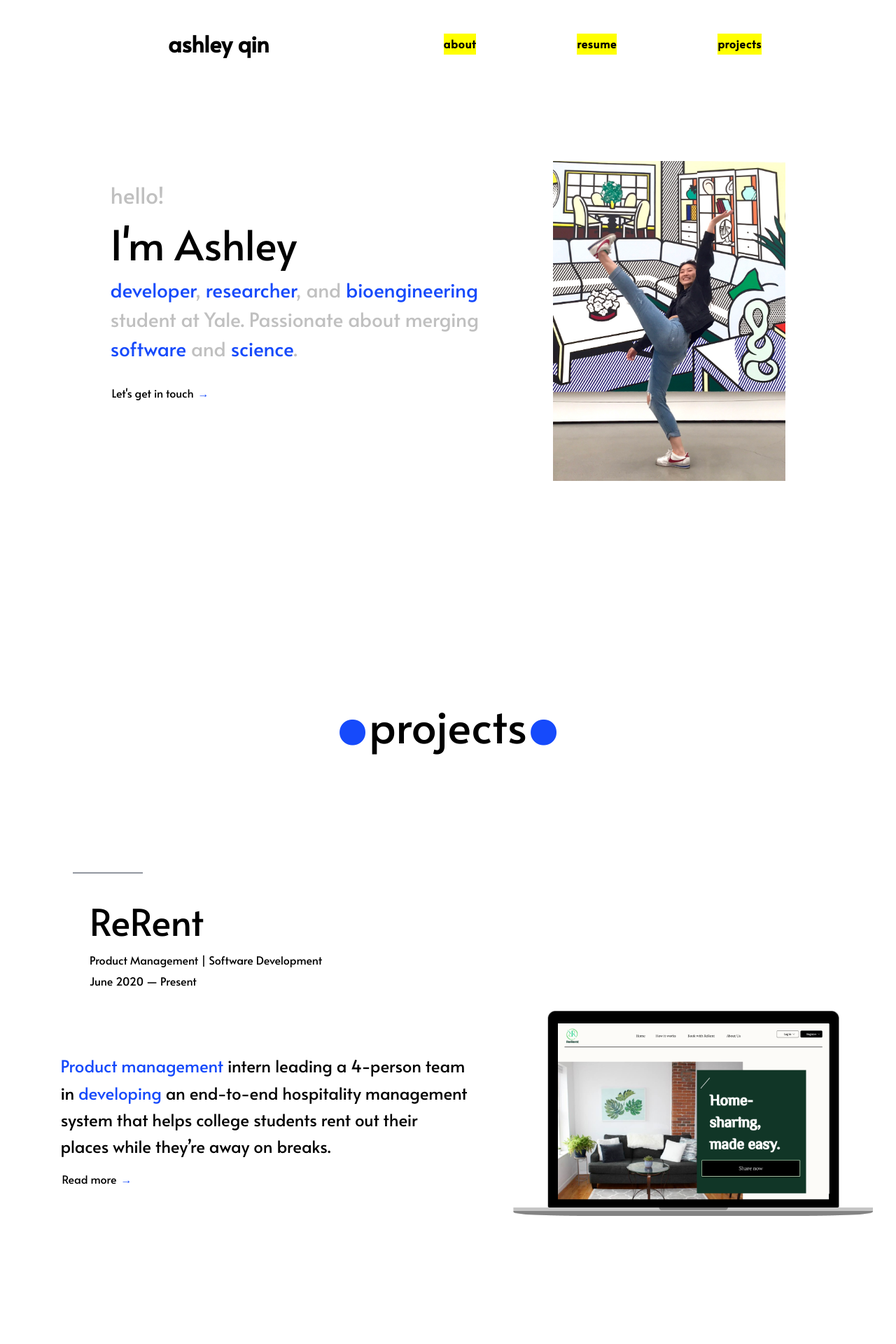
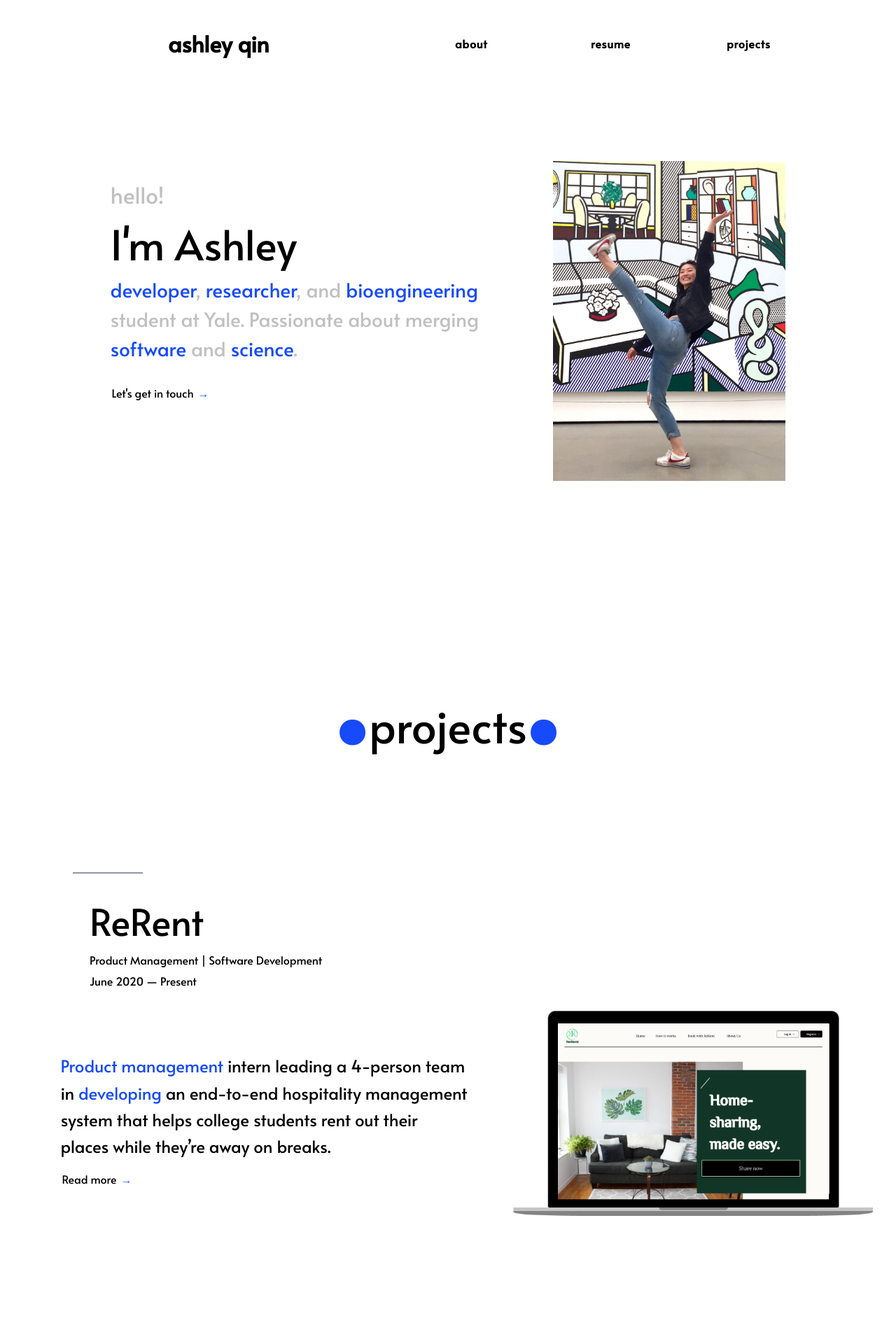
Before and after one commit to ashleyyqin/ashleyyqin.github.io, a Jekyll site: the page built from index.html, in a window 1280 px wide. Shown: the top 1920 px of the page at 70% size. Built offline with Jekyll 4.4.1, drawn with Linux system fonts in a browser that asks for light colours.

Commit message:
fixing nav

```diff
--- a/index.html
+++ b/index.html
@@ -94,9 +94,9 @@
 <div class="card container mx-auto px-2 mb-4 clearfix header-text">
     <div class="subheader mt-1 py-2"
          style="display: flex;align-items: center; flex-flow: wrap; justify-content:center; margin-left: 2em">
-        <div style="width: 80em; margin-bottom:5em;">
+        <div style="width: 65em; margin-bottom:5em; max-height:30%;">
             <div class='tableauPlaceholder' id='viz1600286215547'
-                 style="display: flex;align-items: center;flex-flow: wrap; justify-content:center; max-height:30%;">
+                 style="display: flex;align-items: center;flex-flow: wrap; justify-content:center;">
                 <noscript><a
                         href='http:&#47;&#47;features.yaledailynews.com&#47;blog&#47;2020&#47;04&#47;24&#47;analysis-a-shifting-demographic-for-storied-yale-crew-international-athletes-elevate-the-elis&#47;'><img
                         alt=' '
@@ -137,14 +137,14 @@
     <div class="subheader mt-1 py-2"
          style="display: flex;align-items: center; flex-flow: wrap; justify-content:left; margin-left: 2em">
         <div style="width: 35em; margin-bottom:5em;">
-<!--            <ul>-->
-                <li style="margin-left: 5em">
+            <ul style="margin-left: 5em">
+                <li>
                     <a href="https://yaledailynews.com/commencement2020/2020/05/15/yale-class-of-2020-by-the-numbers/"
                        style="font-size: 110%" target="_blank">
                         Class of 2020: By the numbers <span class="blue">&rarr;</span>
                     </a>
                 </li>
-<!--            </ul>-->
+            </ul>
         </div>
     </div>
 </div>
--- a/styles/main.css
+++ b/styles/main.css
@@ -151,7 +151,7 @@
     font-size: 100%;
     letter-spacing: 0.05em;
     margin-right: 9em;
-    background: yellow;
+    width: 50px;
 }
 
 footer {
```
